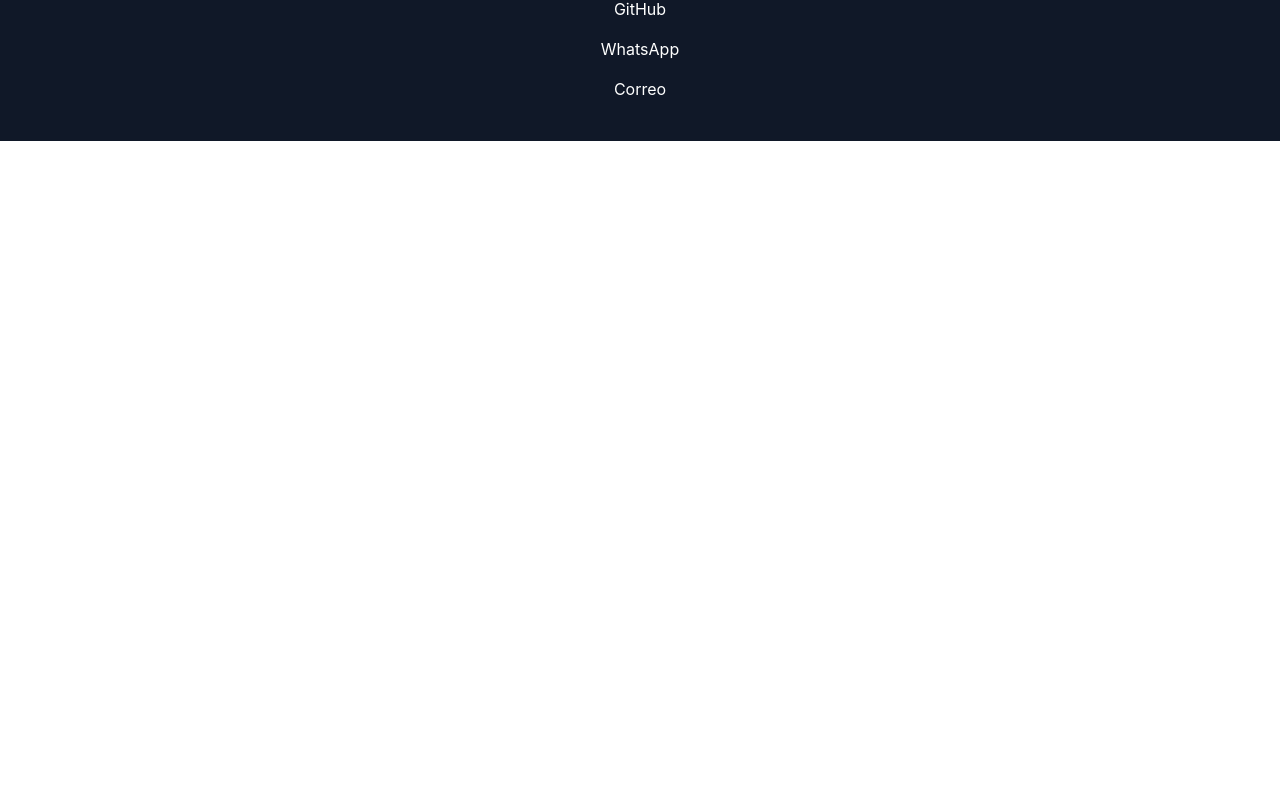
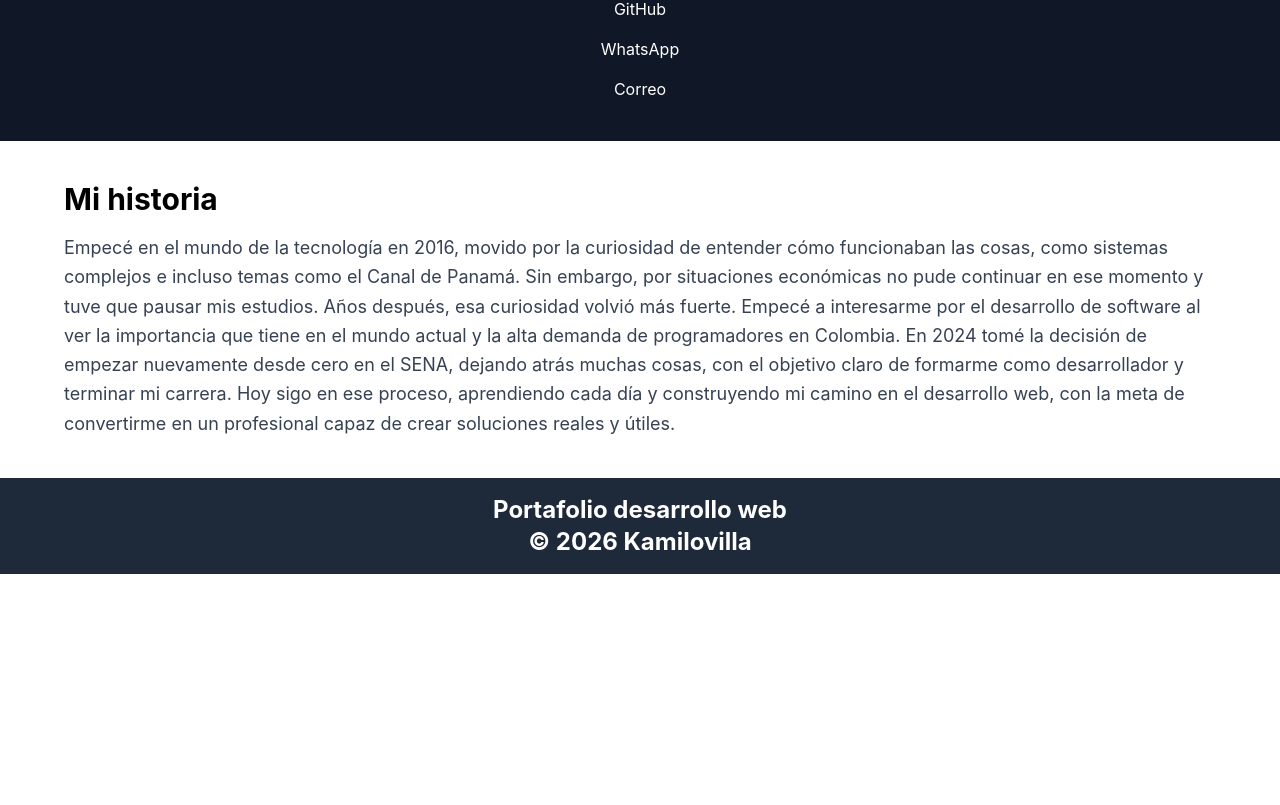
Before and after one commit to karrito1/portafolio, a React (Vite) app: page / in a window 1280 px wide. Shown: the part 1595-2400 px from the top of the page. After the commit the page ends 2169 px from the top, so only its background shows below. Built offline with nearby package versions, Linux system fonts and the light colour scheme.

Commit message:
cambios en el index  se agrego el componente historia

```diff
--- a/src/App.tsx
+++ b/src/App.tsx
@@ -4,9 +4,7 @@
 function App() {
   return (
     <div className="App">
-      <Rutas>
-      </Rutas>
-
+      <Rutas></Rutas>
     </div>
   );
 }
--- a/src/componentes/layout/footer.tsx
+++ b/src/componentes/layout/footer.tsx
@@ -1,9 +1,10 @@
 const Footer = () => {
   return (
-    <footer className="flex items-center gap-4 bg-gray-800 p-4 text-white justify-center">
-      <div className="flex items-center gap-4 bg-blue-500 p-2">
-        <p className="text-2xl font-bold text-white">
-          Portafolio desarrollo web <br /> &copy; 2026 Kamilovilla
+    <footer className="w-full bg-gray-800 text-white p-4">
+      <div className="max-w-6xl mx-auto text-center">
+        <p className="text-2xl font-bold">
+          Portafolio desarrollo web <br />
+          &copy; 2026 Kamilovilla
         </p>
       </div>
     </footer>
--- /dev/null
+++ b/src/componentes/layout/historia.tsx
@@ -0,0 +1,32 @@
+const Historia = () => {
+  return (
+    <>
+      <section
+        id="historia"
+        className="w-full py-10 px-4 sm:px-6 lg:px-8 bg-white"
+      >
+        <div className="max-w-6xl mx-auto">
+          <h2 className="text-3xl font-bold mb-4">Mi historia</h2>
+
+          <p className="text-gray-700 text-lg leading-relaxed">
+            Empecé en el mundo de la tecnología en 2016, movido por la
+            curiosidad de entender cómo funcionaban las cosas, como sistemas
+            complejos e incluso temas como el Canal de Panamá. Sin embargo, por
+            situaciones económicas no pude continuar en ese momento y tuve que
+            pausar mis estudios. Años después, esa curiosidad volvió más fuerte.
+            Empecé a interesarme por el desarrollo de software al ver la
+            importancia que tiene en el mundo actual y la alta demanda de
+            programadores en Colombia. En 2024 tomé la decisión de empezar
+            nuevamente desde cero en el SENA, dejando atrás muchas cosas, con el
+            objetivo claro de formarme como desarrollador y terminar mi carrera.
+            Hoy sigo en ese proceso, aprendiendo cada día y construyendo mi
+            camino en el desarrollo web, con la meta de convertirme en un
+            profesional capaz de crear soluciones reales y útiles.
+          </p>
+        </div>
+      </section>
+    </>
+  );
+};
+
+export default Historia;
--- a/src/componentes/layout/nav.tsx
+++ b/src/componentes/layout/nav.tsx
@@ -17,6 +17,9 @@
         <li>
           <a href="#contacto">Contáctame</a>
         </li>
+        <li>
+          <a href="#historia">Historia</a>
+        </li>
       </ul>
     </nav>
   );
--- a/src/router/rutas.tsx
+++ b/src/router/rutas.tsx
@@ -3,25 +3,29 @@
 import Footer from "../componentes/layout/footer";
 import Proyectos from "../componentes/layout/proyectos";
 import Contacto from "../componentes/layout/contactame";
+import ContenidoExtra from "../componentes/layout/historia";
 
 const Rutas = () => {
   return (
-    <>
-      {/*layout*/}
-      <Navbar></Navbar>
-      <Header></Header>
-      <Proyectos></Proyectos>
-      <Contacto></Contacto>
+    <div className="w-full overflow-x-hidden">
+      {/* NAVBAR */}
+      <Navbar />
 
-      {/*constendio del sitio*/}
+      {/* HEADER */}
+      <Header />
 
-      <section className="flex flex-row flex-wrap h-lvh p-2">
-        <article className="flex flex-wrap flex-col basis-3/4 "></article>
-      </section>
-      <Footer></Footer>
+      {/* PROYECTOS */}
+      <Proyectos />
 
-      {/*constendio del sitio */}
-    </>
+      {/* CONTACTO */}
+      <Contacto />
+
+      {/* CONTENIDO EXTRA */}
+      <ContenidoExtra />
+
+      {/* FOOTER */}
+      <Footer />
+    </div>
   );
 };
 
```
